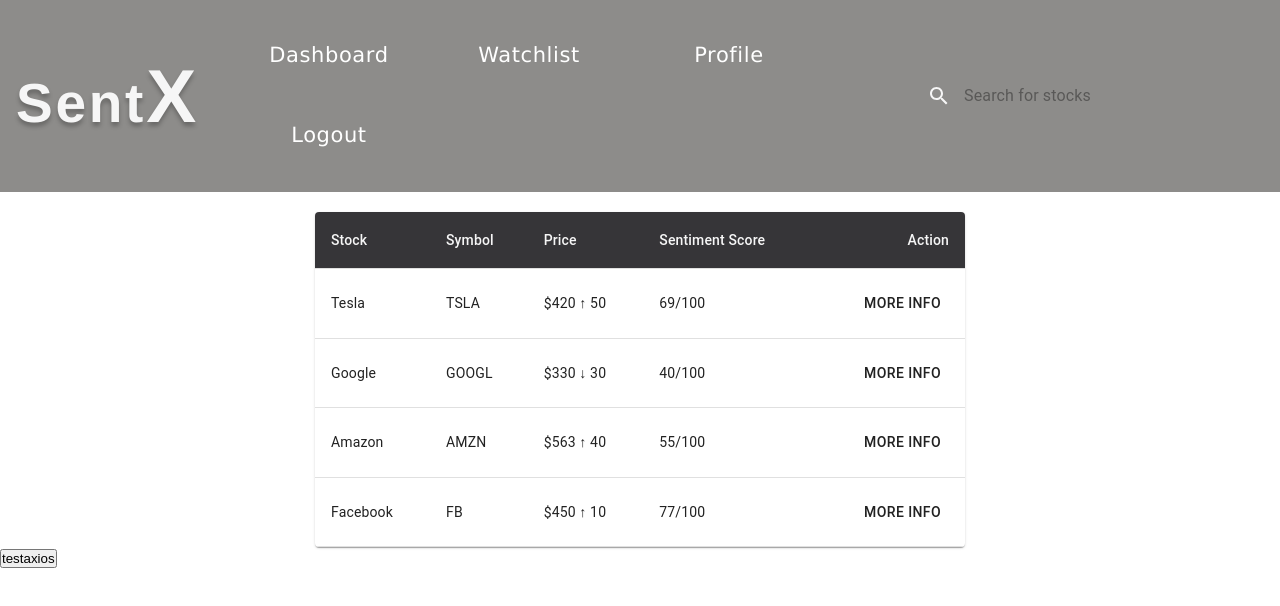
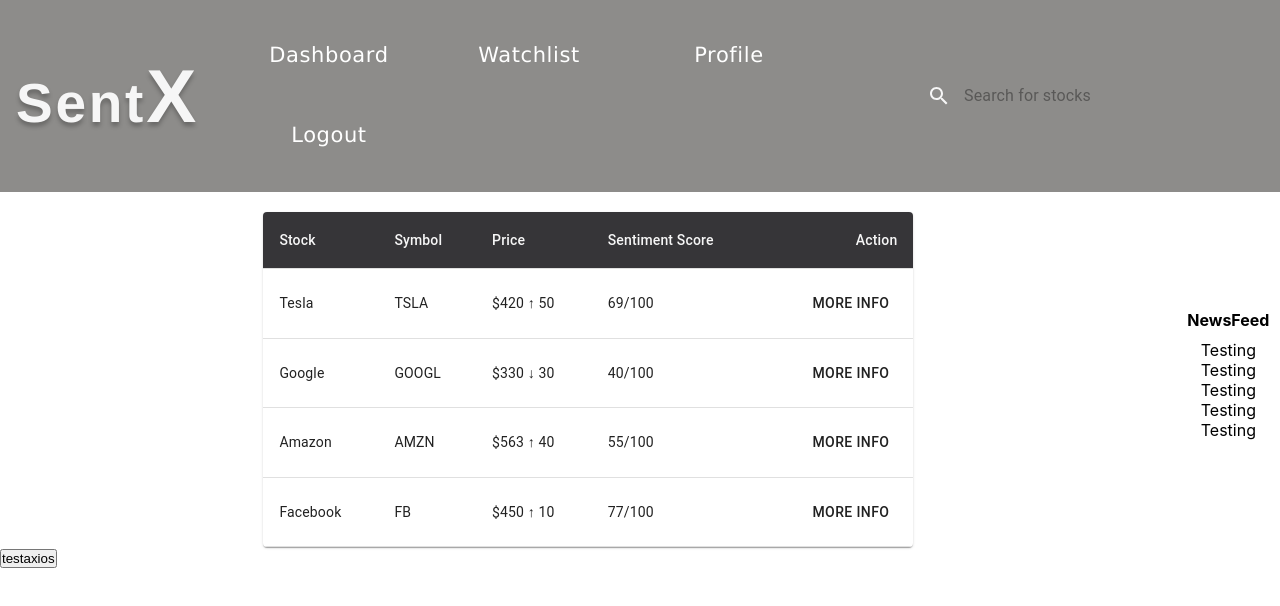
Before and after one commit to luckyjaiswaal/2021_SES3A_TEAM2, a React (Create React App) app in the folder frontend/react_app/: page / in a window 1280 px wide. Shown: the top 606 px of the page. Built offline with nearby package versions, Linux system fonts and the light colour scheme.

Commit message:
Newsfeed layout

```diff
--- a/frontend/react_app/src/App.css
+++ b/frontend/react_app/src/App.css
@@ -15,7 +15,7 @@
 
 .content {
   display: flex;
-  flex-direction: column;
+  flex-direction: row;
   justify-content: center;
   align-items: center;
 }
--- a/frontend/react_app/src/App.js
+++ b/frontend/react_app/src/App.js
@@ -1,16 +1,21 @@
 import './App.css';
 import NavBar from '../src/components/navbar/index';
 import StockList from '../src/components/stocklist/index';
-import axios from './components/utils/axios'
+import Newsfeed from '../src/components/newsfeed/index';
+import axios from './components/utils/axios';
+import {Grid} from "@material-ui/core";
 
 function App() {
   return (
     <>
       <div className="header">
         <NavBar/>
+        <Grid direction="row">
         <div className="content">
           <StockList/>
+          <Newsfeed/>
         </div>
+        </Grid>
         <button onClick={axiostest}>testaxios</button>
       </div>
     </>
--- /dev/null
+++ b/frontend/react_app/src/components/newsfeed/index.js
@@ -0,0 +1,39 @@
+import './newsfeed.css';
+import React, { Component } from "react";
+import { Table, Container } from "@material-ui/core";
+
+
+export default class Newsfeed extends Component {
+    render() {
+        return (
+<div>
+    <Table striped boredered hover variant="dark">
+        <tr>
+            <th>NewsFeed</th>
+        </tr>
+        <tr>
+
+    <Container className="newsfeed">
+        <p>
+            Testing
+        </p>
+        <p>
+            Testing
+        </p>
+        <p>
+            Testing
+        </p>
+        <p>
+            Testing
+        </p>
+        <p>
+            Testing
+        </p>
+    </Container>
+        </tr>
+    </Table>
+</div>
+
+        )
+    }
+}
--- /dev/null
+++ b/frontend/react_app/src/components/newsfeed/newsfeed.css
@@ -0,0 +1,11 @@
+.newsfeed{
+    margin: 10px;
+    height: 100px;
+    display: flex;
+    overflow-y: scroll;
+    align-items: center;
+}
+
+.table{
+
+}
```
Also changed, not shown: 1 other file (tests, documents, lock files or other folders).
